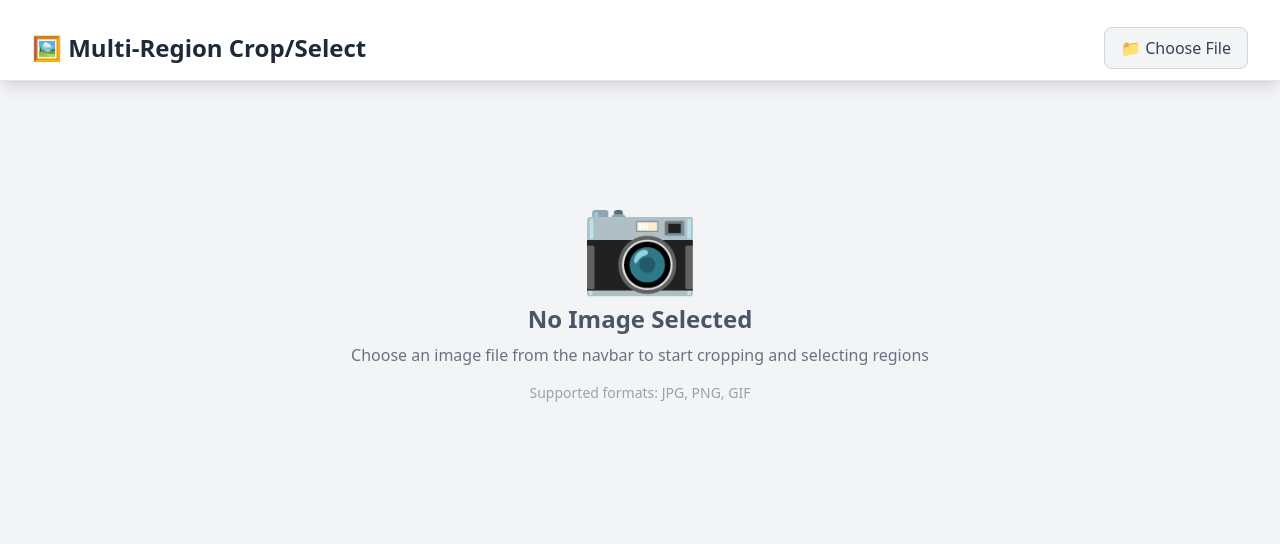
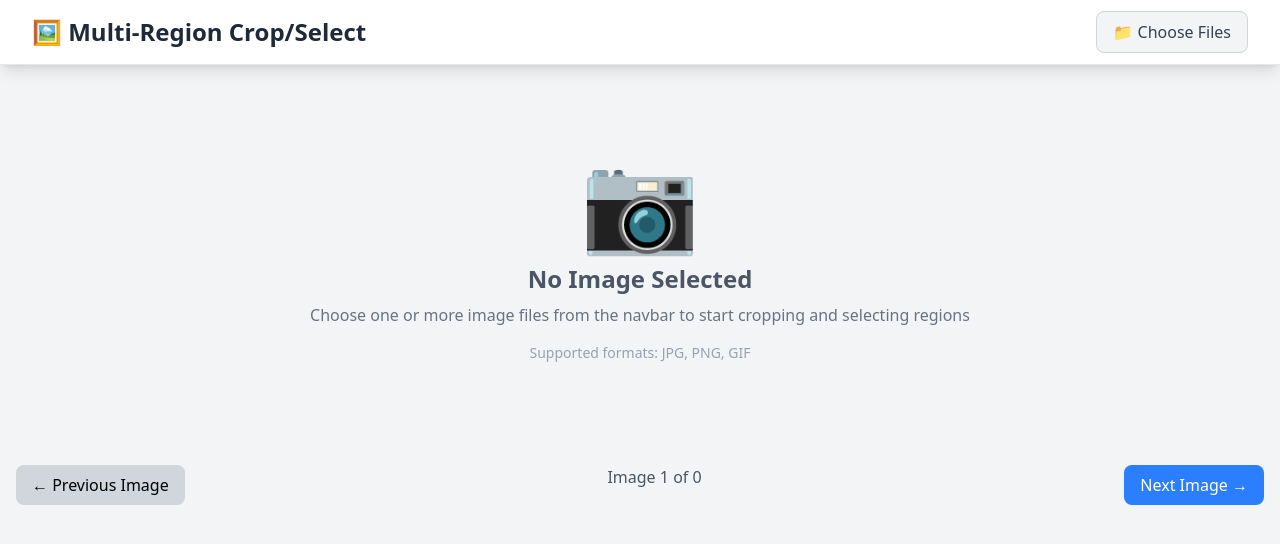
Before and after one commit to suraj-markup/multiCrop, a React (Vite) app in the folder frontend/: page / in a window 1280 px wide. Shown: the top 544 px of the page. Built offline with nearby package versions, Linux system fonts and the light colour scheme; no server answers.

Commit message:
feat: multiple files pagination

```diff
--- a/frontend/src/App.jsx
+++ b/frontend/src/App.jsx
@@ -4,7 +4,7 @@ import ImageMultipleRegions from "./components/ImageMultipleRegions";
 function App() {
   return (
     <div className="min-h-screen bg-gray-50">
-      <main className="mt-4">
+      <main className="">
         <ImageMultipleRegions />
       </main>
     </div>
--- a/frontend/src/components/ImageMultipleRegions.jsx
+++ b/frontend/src/components/ImageMultipleRegions.jsx
@@ -11,6 +11,8 @@ import QuestionsPreview from "./QuestionsPreview";
 
 const ImageMultipleRegions = () => {
     // File + local preview
+    const [files, setFiles] = useState([]); // Array of all selected files
+    const [currentFileIndex, setCurrentFileIndex] = useState(0); // Current file index
     const [file, setFile] = useState(null);
     const [fileName, setFileName] = useState("");
     const [imageSrc, setImageSrc] = useState(null);
@@ -80,8 +82,8 @@ const ImageMultipleRegions = () => {
 
     // Handle file selection
     const handleFileChange = useCallback((e) => {
-    const selectedFile = e.target.files[0];
-    if (!selectedFile) return;
+        const selectedFiles = Array.from(e.target.files);
+        if (selectedFiles.length === 0) return;
 
         // Clear previous state when new image is selected
         setBoxes([]);
@@ -90,10 +92,15 @@ const ImageMultipleRegions = () => {
         setFilteredData([]);
         setHasUnsavedChanges(false);
 
-    setFile(selectedFile);
+        setFiles(selectedFiles);
+        setCurrentFileIndex(0);
+
+        // Process the first file
+        const firstFile = selectedFiles[0];
+        setFile(firstFile);
 
         // Clean up the filename by removing any extra extensions
-    const originalName = selectedFile.name;
+        const originalName = firstFile.name;
         const cleanName = originalName.replace(
             /\.(jpg|jpeg|png|gif)\.(jpg|jpeg|png|gif)$/i,
             ".$1"
@@ -102,7 +109,7 @@ const ImageMultipleRegions = () => {
 
         const reader = new FileReader();
         reader.onload = () => setImageSrc(reader.result);
-    reader.readAsDataURL(selectedFile);
+        reader.readAsDataURL(firstFile);
     }, []);
 
     // Filter the fetched data by fileName
@@ -188,7 +195,64 @@ const ImageMultipleRegions = () => {
         }
     }, [boxes, generateLocalPreviews]);
 
+    // Navigation handlers
+    const handlePrevImage = useCallback(() => {
+        if (currentFileIndex > 0) {
+            const newIndex = currentFileIndex - 1;
+            setCurrentFileIndex(newIndex);
+
+            const prevFile = files[newIndex];
+            setFile(prevFile);
+
+            const cleanName = prevFile.name.replace(
+                /\.(jpg|jpeg|png|gif)\.(jpg|jpeg|png|gif)$/i,
+                ".$1"
+            );
+            setFileName(cleanName);
+
+            // Clear previous state
+            setBoxes([]);
+            setPreviewMap({});
+            setNaturalSize({ width: 0, height: 0 });
+            setFilteredData([]);
+            setHasUnsavedChanges(false);
+
+            const reader = new FileReader();
+            reader.onload = () => setImageSrc(reader.result);
+            reader.readAsDataURL(prevFile);
+        }
+    }, [currentFileIndex, files]);
+
+    const handleNextImage = useCallback(() => {
+        if (currentFileIndex < files.length - 1) {
+            const newIndex = currentFileIndex + 1;
+            setCurrentFileIndex(newIndex);
+
+            const nextFile = files[newIndex];
+            setFile(nextFile);
+
+            const cleanName = nextFile.name.replace(
+                /\.(jpg|jpeg|png|gif)\.(jpg|jpeg|png|gif)$/i,
+                ".$1"
+            );
+            setFileName(cleanName);
+
+            // Clear previous state
+            setBoxes([]);
+            setPreviewMap({});
+            setNaturalSize({ width: 0, height: 0 });
+            setFilteredData([]);
+            setHasUnsavedChanges(false);
+
+            const reader = new FileReader();
+            reader.onload = () => setImageSrc(reader.result);
+            reader.readAsDataURL(nextFile);
+        }
+    }, [currentFileIndex, files]);
+
     const resetState = useCallback(() => {
+        setFiles([]);
+        setCurrentFileIndex(0);
         setFile(null);
         setFileName("");
         setImageSrc(null);
@@ -339,7 +403,7 @@ const ImageMultipleRegions = () => {
                 const {
                     data: { publicUrl },
                 } = supabase.storage.from("images").getPublicUrl(`${box.name}`);
-        console.log("publicUrl",publicUrl);
+                console.log("publicUrl", publicUrl);
                 crops.push({
                     index: box.index,
                     name: box.name,
@@ -430,7 +494,7 @@ const ImageMultipleRegions = () => {
                         chapter: question.chapter,
                         answer: question.answer,
                     };
-          console.log("updated Data",updateData);
+                    console.log("updated Data", updateData);
                     await axios.put(
                         getQuestionByIdUrl(question.id),
                         updateData,
@@ -508,8 +572,7 @@ const ImageMultipleRegions = () => {
             if (question.option_images && question.option_images[optionIndex]) {
                 name = question.option_images[optionIndex];
             } else {
-        name = `${question.question_number}_option${
-          optionIndex + 1
+                name = `${question.question_number}_option${optionIndex + 1
                     }_${fileName}`;
                 updatedFilteredData = (prevQ) =>
                     prevQ.map((q) => {
@@ -610,7 +673,7 @@ const ImageMultipleRegions = () => {
                 />
 
                 {/* Main Content */}
-      <div className="p-6">
+                <div className="">
                     {!imageSrc ? (
                         <div className="flex items-center justify-center h-96">
                             <div className="text-center">
@@ -619,7 +682,7 @@ const ImageMultipleRegions = () => {
                                     No Image Selected
                                 </h2>
                                 <p className="text-gray-500 mb-4">
-                  Choose an image file from the navbar to start cropping and
+                                    Choose one or more image files from the navbar to start cropping and
                                     selecting regions
                                 </p>
                                 <div className="text-sm text-gray-400">
@@ -658,6 +721,32 @@ const ImageMultipleRegions = () => {
                             </div>
                         </>
                     )}
+                </div>
+
+                <div className="flex justify-between py-4 px-4">
+                    <button
+                        onClick={handlePrevImage}
+                        disabled={currentFileIndex === 0}
+                        className={`px-4 py-2 rounded-lg ${currentFileIndex === 0
+                                ? 'bg-gray-300 cursor-not-allowed'
+                                : 'bg-blue-500 hover:bg-blue-600 text-white'
+                            }`}
+                    >
+                        ← Previous Image
+                    </button>
+                    <div className="text-gray-600">
+                        Image {currentFileIndex + 1} of {files.length}
+                    </div>
+                    <button
+                        onClick={handleNextImage}
+                        disabled={currentFileIndex === files.length - 1}
+                        className={`px-4 py-2 rounded-lg ${currentFileIndex === files.length - 1
+                                ? 'bg-gray-300 cursor-not-allowed'
+                                : 'bg-blue-500 hover:bg-blue-600 text-white'
+                            }`}
+                    >
+                        Next Image →
+                    </button>
                 </div>
             </div>
 
@@ -713,8 +802,8 @@ const ImageMultipleRegions = () => {
                                 <div className="bg-blue-50 border border-blue-200 rounded-lg p-3">
                                     <div className="text-xs text-blue-700 font-medium mb-1">💡 What&apos;s next?</div>
                                     <div className="text-xs text-blue-600">
-                    • <strong>Continue with Same Image:</strong> Reload the updated questions to see your changes<br/>
-                    • <strong>Select More Images:</strong> Work on different images<br/>
+                                        • <strong>Continue with Same Image:</strong> Reload the updated questions to see your changes<br />
+                                        • <strong>Select More Images:</strong> Work on different images<br />
                                         • <strong>Done:</strong> Close and start fresh
                                     </div>
                                 </div>
--- a/frontend/src/components/Navbar.jsx
+++ b/frontend/src/components/Navbar.jsx
@@ -12,8 +12,8 @@ const Navbar = ({
 }) => {
   return (
     <nav className="bg-white shadow-lg border-b border-gray-200 sticky top-0 z-50">
-      <div className="max-w-7xl mx-auto px-4 sm:px-6 lg:px-8">
-        <div className="flex justify-between items-center h-16">
+      <div className="max-full mx-auto px-4 sm:px-6 lg:px-8">
+        <div className="flex justify-between items-center h-16 items-center">
           {/* Left side - Title */}
           <div className="flex items-center">
             <h1 className="text-2xl font-bold text-gray-800 flex items-center gap-2">
@@ -26,18 +26,19 @@ const Navbar = ({
             {/* File Input */}
             <div className="flex items-center gap-2">
               <label className="flex items-center gap-2 px-4 py-2 bg-gray-100 hover:bg-gray-200 text-gray-700 rounded-lg cursor-pointer transition-all border border-gray-300">
-                📁 Choose File
+                📁 Choose Files
                 <input
                   id="file-input"
                   type="file"
                   accept="image/*"
                   onChange={onFileChange}
                   className="hidden"
+                  multiple
                 />
               </label>
               {fileName && (
-                <span className="text-sm text-gray-600 max-w-xs truncate">
-                  {fileName}
+                <span className="text-sm text-gray-600 truncate">
+                  {fileName} ({file ? `1 of ${file.length}` : ''})
                 </span>
               )}
             </div>
--- a/frontend/src/components/QuestionCard.jsx
+++ b/frontend/src/components/QuestionCard.jsx
@@ -93,7 +93,7 @@ const QuestionCard = ({
           </div>
 
           {/* Image Type Toggle Switches */}
-          <div className="flex gap-3">
+          <div className="relative z-[0] flex gap-3">
             <div className="flex items-center gap-2 bg-white bg-opacity-10 rounded-lg px-3 py-2">
               <span className="text-sm font-medium text-black">
                 📷 Question Image:
@@ -130,7 +130,7 @@ const QuestionCard = ({
                       e.target.checked
                     )
                   }
-                  className="sr-only peer"
+                  className="sr-only peer relative z-0"
                 />
                 <div className="w-11 h-6 bg-gray-200 peer-focus:outline-none peer-focus:ring-4 peer-focus:ring-blue-300 rounded-full peer peer-checked:after:translate-x-full peer-checked:after:border-white after:content-[''] after:absolute after:top-[2px] after:left-[2px] after:bg-white after:border-gray-300 after:border after:rounded-full after:h-5 after:w-5 after:transition-all peer-checked:bg-green-500"></div>
               </label>
--- a/frontend/src/components/QuestionsPreview.jsx
+++ b/frontend/src/components/QuestionsPreview.jsx
@@ -15,8 +15,8 @@ const QuestionsPreview = ({
   setHasUnsavedChanges
 }) => {
   return (
-    <div className="w-1/2 border-l border-gray-200 pl-6 overflow-y-auto bg-gray-50">
-      <div className="sticky top-0 bg-gray-50 pb-4 mb-6 border-b border-gray-200">
+    <div className="relative w-1/2 border-l border-gray-200 pl-6 overflow-y-auto bg-gray-50">
+      <div className="sticky top-0 bg-gray-50 pb-4 mb-6 border-b border-gray-200 z-[100]">
         <h1 className="text-3xl font-bold text-gray-800 mb-2">
           📋 Questions Preview
         </h1>
```
Lines whose indentation alone changed are shown as unchanged.
